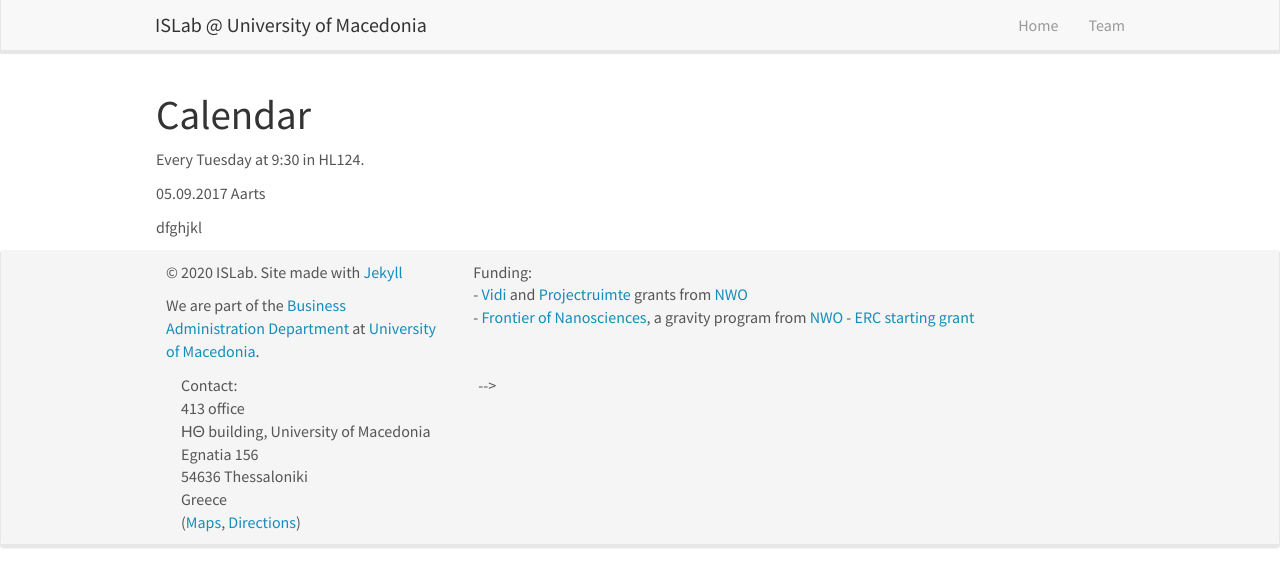
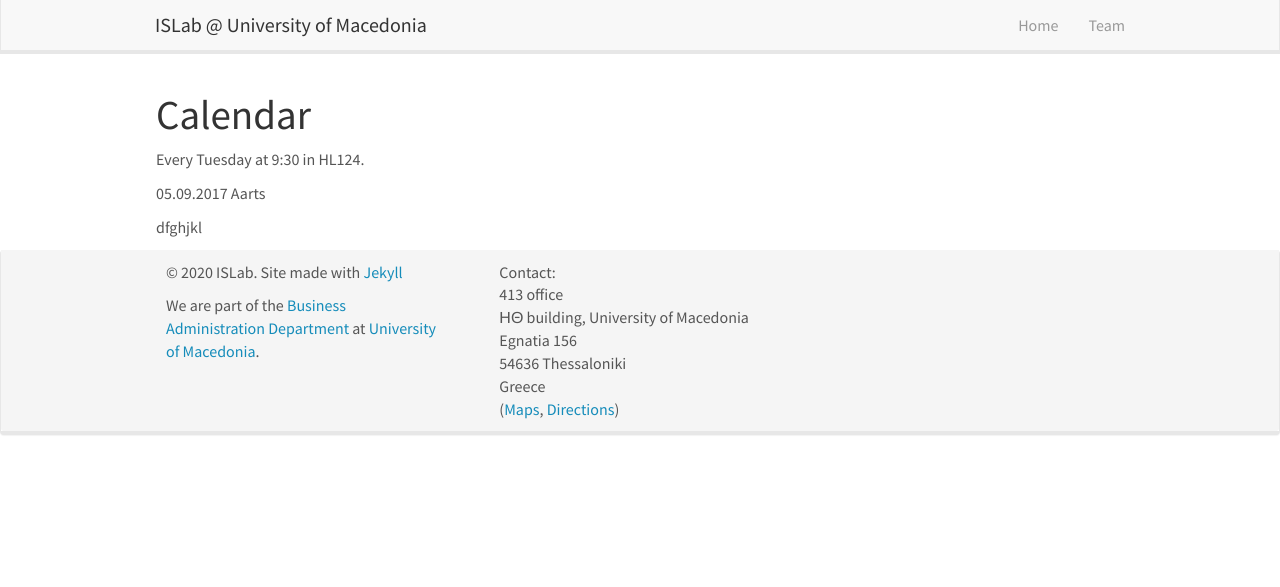
Before and after one commit to islab-uom/islab-uom2, a Jekyll site: the page built from _pages/mini_lecture_series.md, in a window 1280 px wide. Shown: the top 587 px of the page. Built offline with Jekyll 4.4.1, drawn with Linux system fonts in a browser that asks for light colours; nearby versions of some CDN libraries.

Commit message:
Update footer.html

```diff
--- a/_includes/footer.html
+++ b/_includes/footer.html
@@ -12,7 +12,7 @@
 
 
 		</div>
-		<?--<div class="col-sm-4">
+		<!--<div class="col-sm-4">
 		  Funding:<br />
 		  - <a href="http://www.nwo.nl/en/research-and-results/programmes/Talent+Scheme">Vidi </a> and <a href='https://www.fom.nl/en/news/press-releases/2016/11/18/28634/'>Projectruimte</a> grants from <a href="http://www.nwo.nl">NWO</a> <br />
 		  - <a href="https://www.universiteitleiden.nl/en/research/research-projects/science/frontiers-of-nanoscience-nanofront">Frontier of Nanosciences</a>, a gravity program from <a href="http://www.nwo.nl">NWO</a>
```
